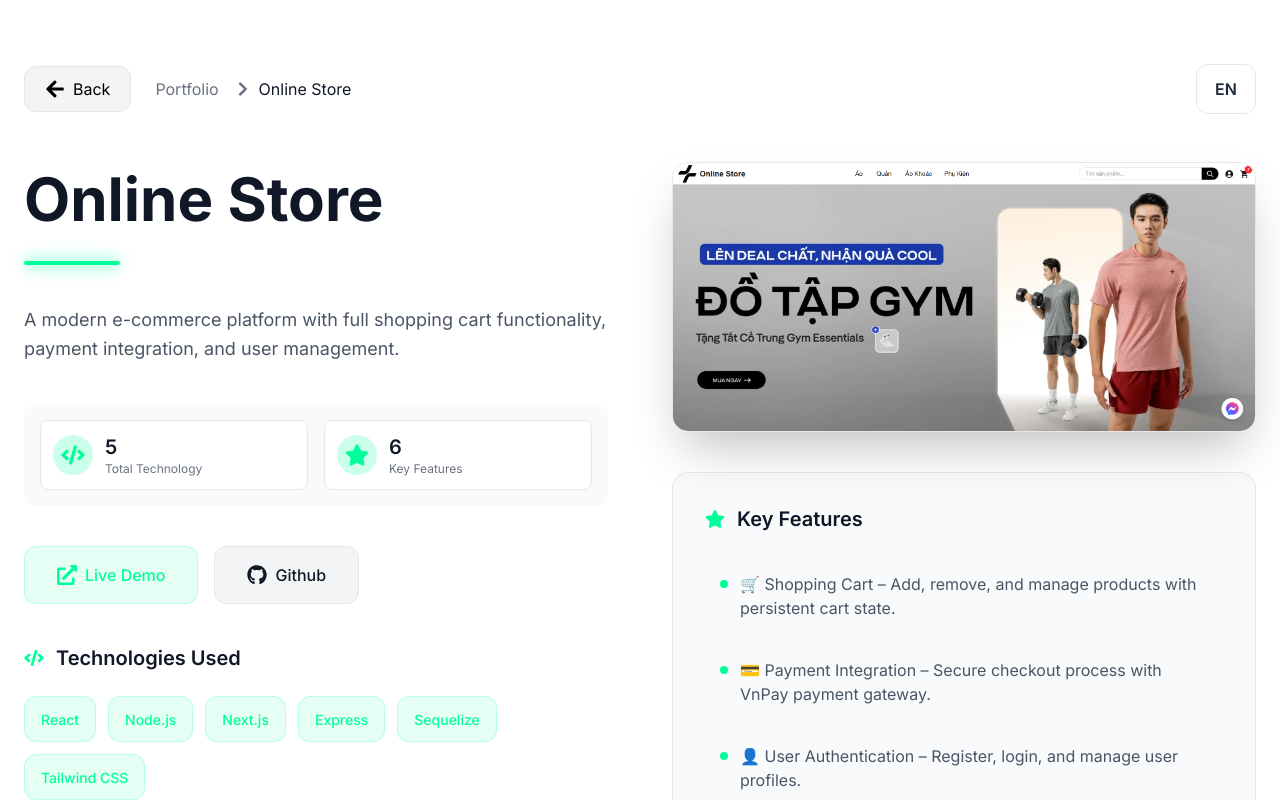
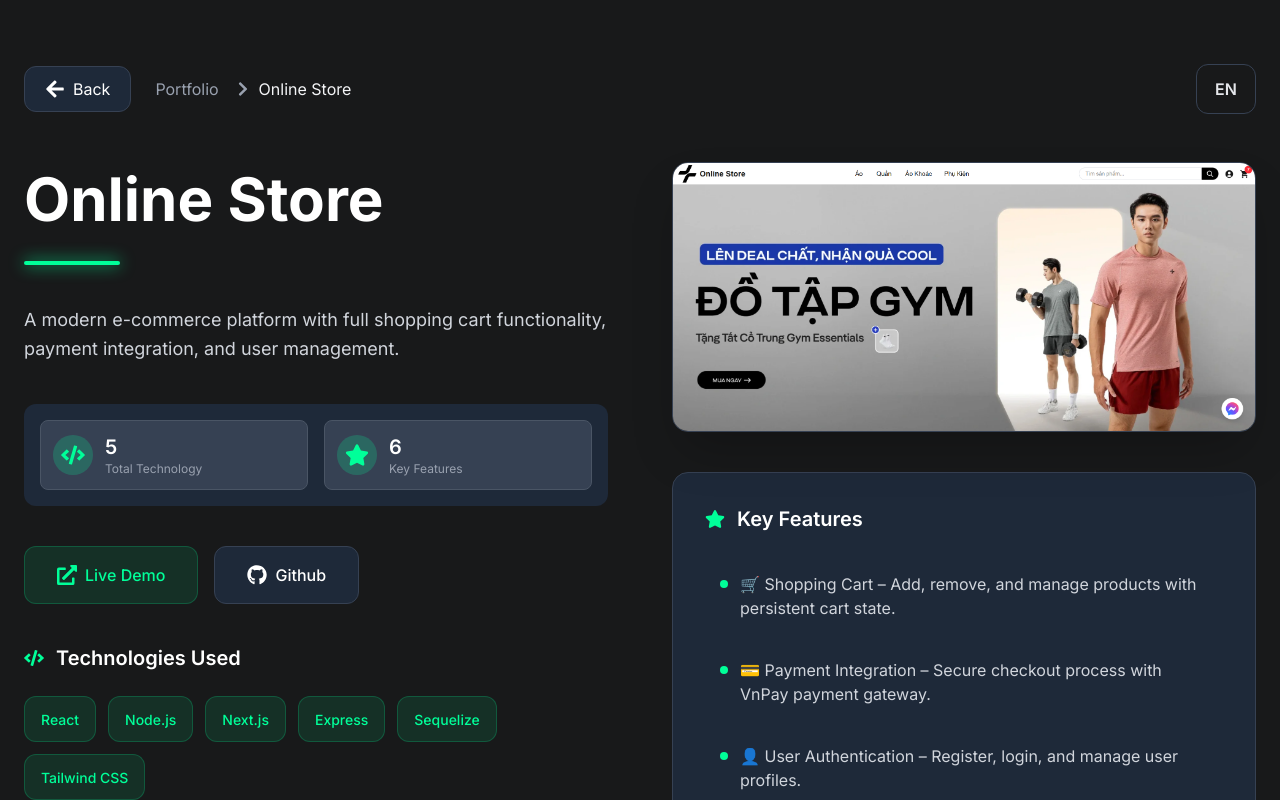
Before and after one commit to Captain-Catto/portfolio, a Next.js app: page /project/online-store in a window 1280 px wide. Shown: the top 800 px of the page. Built offline with nearby package versions, Linux system fonts and the light colour scheme.

Commit message:
xử lý lỗi tàn dư dark mode

```diff
--- a/src/components/LanguageSwitcher.tsx
+++ b/src/components/LanguageSwitcher.tsx
@@ -12,7 +12,7 @@ export const LanguageSwitcher = () => {
   return (
     <button
       onClick={toggleLanguage}
-      className="p-2 rounded-full font-semibold text-gray-800 dark:text-gray-200 hover:bg-gray-200 dark:hover:bg-gray-700"
+      className="p-2 rounded-full font-semibold text-gray-200 hover:bg-gray-700"
     >
       {language.toUpperCase()}
     </button>
--- a/src/components/ProjectDetail.tsx
+++ b/src/components/ProjectDetail.tsx
@@ -46,10 +46,10 @@ const ProjectDetail: React.FC<ProjectDetailProps> = ({
 
   if (!project) {
     return (
-      <section className="bg-white dark:bg-[#18191A] text-black dark:text-white min-h-screen flex items-center justify-center">
+      <section className="bg-[#18191A] text-white min-h-screen flex items-center justify-center">
         <div className="text-center">
           <h1 className="text-2xl font-bold mb-4">Project Not Found</h1>
-          <p className="text-gray-600 dark:text-gray-400 mb-6">
+          <p className="text-gray-400 mb-6">
             The project you&apos;re looking for doesn&apos;t exist.
           </p>
           <button
@@ -65,7 +65,7 @@ const ProjectDetail: React.FC<ProjectDetailProps> = ({
   }
 
   return (
-    <section className="bg-white dark:bg-[#18191A] text-black dark:text-white min-h-screen">
+    <section className="bg-[#18191A] text-white min-h-screen">
       <div className="max-w-7xl mx-auto px-4 md:px-6 py-8 md:py-16">
         {/* Breadcrumb và Language Switcher */}
         <motion.div
@@ -78,12 +78,12 @@ const ProjectDetail: React.FC<ProjectDetailProps> = ({
           <div className="flex items-center space-x-2 md:space-x-4">
             <button
               onClick={onBack}
-              className="group inline-flex items-center space-x-1.5 md:space-x-2 px-3 md:px-5 py-2 md:py-2.5 bg-gray-100 dark:bg-gray-800 hover:bg-[#00ff99]/10 hover:text-[#00ff99] hover:border-[#00ff99]/30 rounded-xl transition-all duration-300 border border-gray-200 dark:border-gray-700 text-sm md:text-base cursor-pointer"
+              className="group inline-flex items-center space-x-1.5 md:space-x-2 px-3 md:px-5 py-2 md:py-2.5 bg-gray-800 hover:bg-[#00ff99]/10 hover:text-[#00ff99] hover:border-[#00ff99]/30 rounded-xl transition-all duration-300 border border-gray-700 text-sm md:text-base cursor-pointer"
             >
               <FaArrowLeft className="w-4 h-4 md:w-5 md:h-5 group-hover:-translate-x-1 transition-transform" />
               <span>{t("back") || "Back"}</span>
             </button>
-            <div className="flex items-center space-x-1 md:space-x-2 text-sm md:text-base text-gray-500 dark:text-gray-400">
+            <div className="flex items-center space-x-1 md:space-x-2 text-sm md:text-base text-gray-400">
               <button
                 onClick={handlePortfolioClick}
                 className="relative px-2 py-1 transition-colors duration-300 hover:text-[#00ff99] group cursor-pointer"
@@ -92,16 +92,14 @@ const ProjectDetail: React.FC<ProjectDetailProps> = ({
                 <span className="absolute bottom-0 left-0 w-0 h-0.5 bg-[#00ff99] transition-all duration-300 group-hover:w-full"></span>
               </button>
               <FaChevronRight className="w-3 h-3 md:w-4 md:h-4" />
-              <span className="text-gray-900 dark:text-gray-100 truncate">
-                {project.title}
-              </span>
+              <span className="text-gray-100 truncate">{project.title}</span>
             </div>
           </div>
 
           {/* Language Switcher bên phải */}
           <button
             onClick={toggleLanguage}
-            className="p-2 md:p-3 rounded-xl font-semibold text-gray-800 dark:text-gray-200 hover:bg-[#00ff99]/10 hover:text-[#00ff99] hover:border-[#00ff99]/30 transition-all duration-300 border border-gray-200 dark:border-gray-700 text-sm md:text-base min-w-[50px] md:min-w-[60px] cursor-pointer"
+            className="p-2 md:p-3 rounded-xl font-semibold text-gray-200 hover:bg-[#00ff99]/10 hover:text-[#00ff99] hover:border-[#00ff99]/30 transition-all duration-300 border border-gray-700 text-sm md:text-base min-w-[50px] md:min-w-[60px] cursor-pointer"
           >
             {language.toUpperCase()}
           </button>
@@ -123,7 +121,7 @@ const ProjectDetail: React.FC<ProjectDetailProps> = ({
               transition={{ duration: 0.8, delay: 0.2 }}
               className="space-y-4 md:space-y-6"
             >
-              <h1 className="text-3xl md:text-6xl font-bold text-gray-900 dark:text-white leading-tight">
+              <h1 className="text-3xl md:text-6xl font-bold text-white leading-tight">
                 {project.title}
               </h1>
               <div className="relative h-1 w-16 md:w-24">
@@ -138,7 +136,7 @@ const ProjectDetail: React.FC<ProjectDetailProps> = ({
               transition={{ duration: 0.8, delay: 0.4 }}
               className="prose prose-lg max-w-none"
             >
-              <p className="text-base md:text-lg text-gray-600 dark:text-gray-300 leading-relaxed">
+              <p className="text-base md:text-lg text-gray-300 leading-relaxed">
                 {project.description}
               </p>
             </motion.div>
@@ -148,30 +146,30 @@ const ProjectDetail: React.FC<ProjectDetailProps> = ({
               initial={{ opacity: 0, x: -30 }}
               animate={isInView ? { opacity: 1, x: 0 } : {}}
               transition={{ duration: 0.8, delay: 0.6 }}
-              className="grid grid-cols-2 gap-3 md:gap-4 p-3 md:p-4 bg-gray-50 dark:bg-gray-800 rounded-xl"
+              className="grid grid-cols-2 gap-3 md:gap-4 p-3 md:p-4 bg-gray-800 rounded-xl"
             >
-              <div className="flex items-center space-x-2 md:space-x-3 bg-white dark:bg-gray-700 p-2 md:p-3 rounded-lg border border-gray-200 dark:border-gray-600 transition-all duration-300 hover:scale-105">
+              <div className="flex items-center space-x-2 md:space-x-3 bg-gray-700 p-2 md:p-3 rounded-lg border border-gray-600 transition-all duration-300 hover:scale-105">
                 <div className="bg-[#00ff99]/20 p-1.5 md:p-2 rounded-full">
                   <FaCode className="text-[#00ff99] w-4 h-4 md:w-6 md:h-6" />
                 </div>
                 <div className="flex-grow">
-                  <div className="text-lg md:text-xl font-semibold text-gray-900 dark:text-white">
+                  <div className="text-lg md:text-xl font-semibold text-white">
                     {project.totalTech}
                   </div>
-                  <div className="text-[10px] md:text-xs text-gray-500 dark:text-gray-400">
+                  <div className="text-[10px] md:text-xs text-gray-400">
                     {t("totalTechnology")}
                   </div>
                 </div>
               </div>
-              <div className="flex items-center space-x-2 md:space-x-3 bg-white dark:bg-gray-700 p-2 md:p-3 rounded-lg border border-gray-200 dark:border-gray-600 transition-all duration-300 hover:scale-105">
+              <div className="flex items-center space-x-2 md:space-x-3 bg-gray-700 p-2 md:p-3 rounded-lg border border-gray-600 transition-all duration-300 hover:scale-105">
                 <div className="bg-[#00ff99]/20 p-1.5 md:p-2 rounded-full">
                   <FaStar className="text-[#00ff99] w-4 h-4 md:w-6 md:h-6" />
                 </div>
                 <div className="flex-grow">
-                  <div className="text-lg md:text-xl font-semibold text-gray-900 dark:text-white">
+                  <div className="text-lg md:text-xl font-semibold text-white">
                     {project.keyFeatures}
                   </div>
-                  <div className="text-[10px] md:text-xs text-gray-500 dark:text-gray-400">
+                  <div className="text-[10px] md:text-xs text-gray-400">
                     {t("keyFeatures")}
                   </div>
                 </div>
@@ -199,7 +197,7 @@ const ProjectDetail: React.FC<ProjectDetailProps> = ({
                   href={project.github}
                   target="_blank"
                   rel="noopener noreferrer"
-                  className="group relative inline-flex items-center space-x-1.5 md:space-x-2 px-4 md:px-8 py-2.5 md:py-4 bg-gray-100 dark:bg-gray-800 hover:bg-gray-200 dark:hover:bg-gray-700 text-gray-900 dark:text-white rounded-xl transition-all duration-300 border border-gray-200 dark:border-gray-700 overflow-hidden text-sm md:text-base"
+                  className="group relative inline-flex items-center space-x-1.5 md:space-x-2 px-4 md:px-8 py-2.5 md:py-4 bg-gray-800 hover:bg-gray-700 text-white rounded-xl transition-all duration-300 border border-gray-700 overflow-hidden text-sm md:text-base"
                 >
                   <FaGithub className="w-4 h-4 md:w-5 md:h-5 group-hover:rotate-12 transition-transform" />
                   <span className="font-medium">Github</span>
@@ -214,7 +212,7 @@ const ProjectDetail: React.FC<ProjectDetailProps> = ({
               transition={{ duration: 0.8, delay: 1.0 }}
               className="space-y-4 md:space-y-6"
             >
-              <h3 className="text-lg md:text-xl font-semibold text-gray-900 dark:text-white flex items-center gap-2 md:gap-3">
+              <h3 className="text-lg md:text-xl font-semibold text-white flex items-center gap-2 md:gap-3">
                 <FaCode className="w-4 h-4 md:w-5 md:h-5 text-[#00ff99]" />
                 {t("technologiesUsed")}
               </h3>
@@ -239,7 +237,7 @@ const ProjectDetail: React.FC<ProjectDetailProps> = ({
               initial={{ opacity: 0, x: 30 }}
               animate={isInView ? { opacity: 1, x: 0 } : {}}
               transition={{ duration: 0.8, delay: 0.4 }}
-              className="relative rounded-2xl overflow-hidden border border-gray-200 dark:border-gray-700 shadow-2xl group"
+              className="relative rounded-2xl overflow-hidden border border-gray-700 shadow-2xl group"
             >
               <Image
                 src={project.image}
@@ -256,9 +254,9 @@ const ProjectDetail: React.FC<ProjectDetailProps> = ({
               initial={{ opacity: 0, x: 30 }}
               animate={isInView ? { opacity: 1, x: 0 } : {}}
               transition={{ duration: 0.8, delay: 0.6 }}
-              className="bg-gray-50 dark:bg-gray-800 rounded-2xl p-6 md:p-8 border border-gray-200 dark:border-gray-700 space-y-6 hover:border-[#00ff99]/20 transition-colors duration-300"
+              className="bg-gray-800 rounded-2xl p-6 md:p-8 border border-gray-700 space-y-6 hover:border-[#00ff99]/20 transition-colors duration-300"
             >
-              <h3 className="text-xl font-semibold text-gray-900 dark:text-white flex items-center gap-3">
+              <h3 className="text-xl font-semibold text-white flex items-center gap-3">
                 <FaStar className="w-5 h-5 text-[#00ff99]" />
                 {t("keyFeatures")}
               </h3>
@@ -266,12 +264,12 @@ const ProjectDetail: React.FC<ProjectDetailProps> = ({
                 {project.featureKeys.map((featureKey, index) => (
                   <li
                     key={index}
-                    className="group flex items-start space-x-3 p-2.5 md:p-3.5 rounded-xl hover:bg-white dark:hover:bg-gray-700 transition-all duration-300 border border-transparent hover:border-gray-200 dark:hover:border-gray-600"
+                    className="group flex items-start space-x-3 p-2.5 md:p-3.5 rounded-xl hover:bg-gray-700 transition-all duration-300 border border-transparent hover:border-gray-600"
                   >
                     <div className="relative mt-2">
                       <div className="w-1.5 h-1.5 md:w-2 md:h-2 rounded-full bg-[#00ff99] group-hover:scale-125 transition-transform duration-300"></div>
                     </div>
-                    <span className="text-sm md:text-base text-gray-600 dark:text-gray-300 group-hover:text-gray-900 dark:group-hover:text-white transition-colors">
+                    <span className="text-sm md:text-base text-gray-300 group-hover:text-white transition-colors">
                       {getFeatureText(featureKey)}
                     </span>
                   </li>
```
